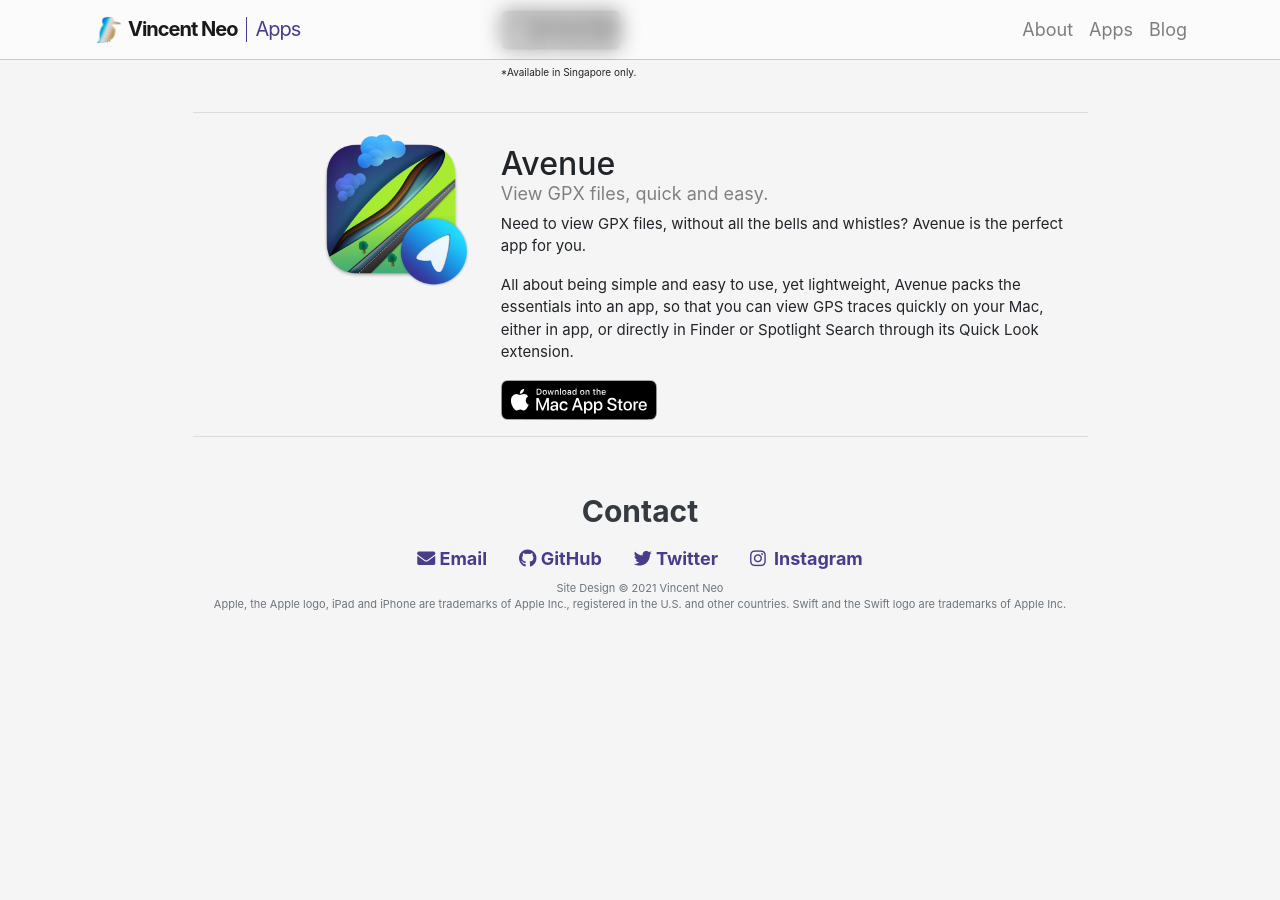
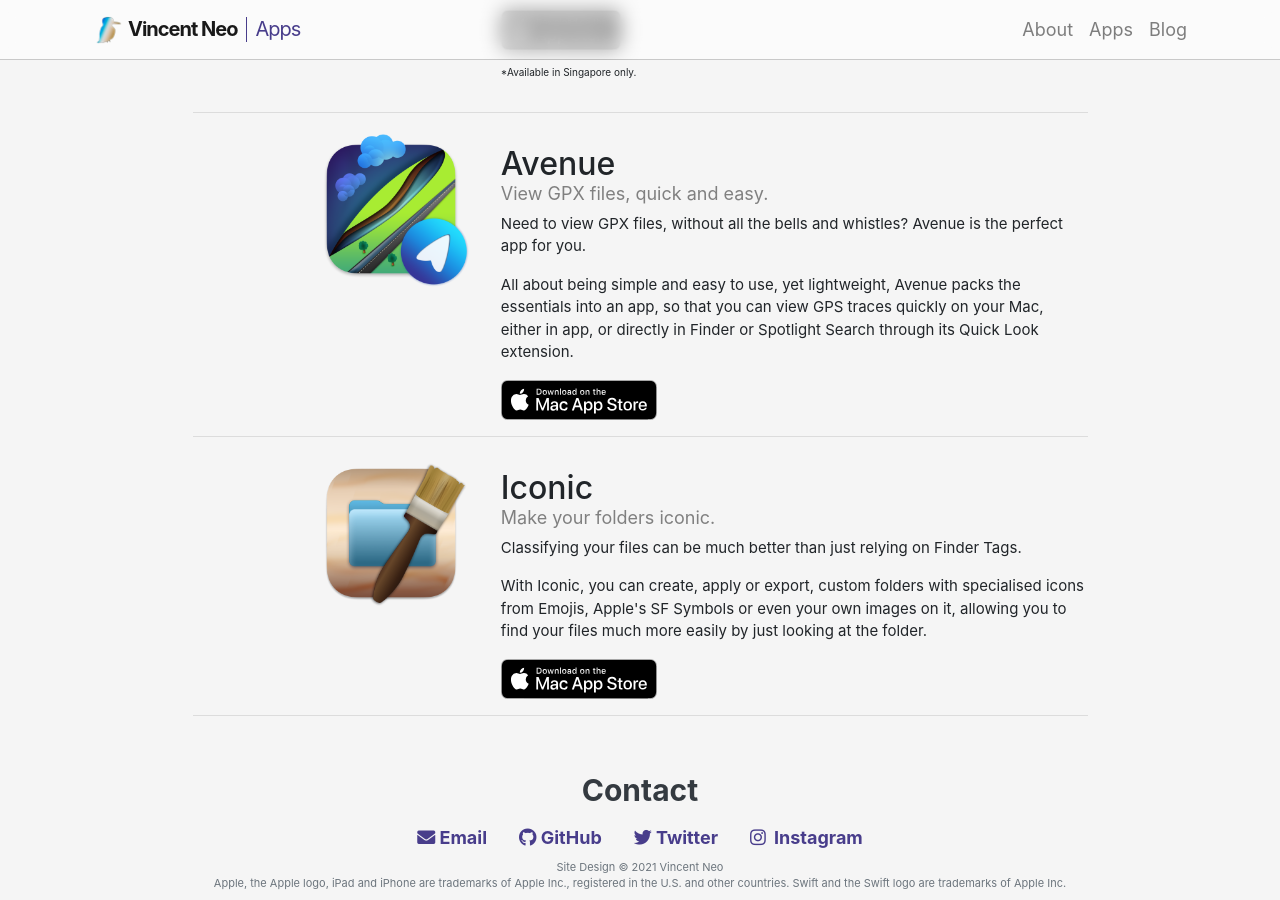
Before and after one commit to vincentneo/vincentneo.github.io, a Jekyll site: the page apps.html, which Jekyll copies as it is, in a window 1280 px wide and 900 px high, scrolled down 883 px. Built offline with Jekyll 4.4.1, drawn with Linux system fonts in a browser that asks for light colours; before the commit the page ends 1504 px from its top, so only the background shows below that.

Commit message:
Update apps.html

```diff
--- a/apps.html
+++ b/apps.html
@@ -153,6 +153,21 @@
 					</div>
 				</div>
 				<hr/>
+				<div class="row">
+					<div class="col-sm-4 text-sm-right">
+						<img class="img-fluid appIcn " src="images/AppIcons/Iconic.png"/>
+					</div>
+					<div class="col-sm-8 text-left">
+						<h2 class="pt-sm-3">Iconic</h2>
+						<h5 class="appSubtitle">Make your folders iconic.</h5>
+						<p class="appText">Classifying your files can be much better than just relying on Finder Tags.</p>
+						<p class="appText">With Iconic, you can create, apply or export, custom folders with specialised icons from Emojis, Apple's SF Symbols or even your own images on it, allowing you to find your files much more easily by just looking at the folder.</p>
+						<a href="https://apps.apple.com/sg/app/iconic/id1582751983?mt=12"><img
+							class="imgSunlightAppStore" src="images/mac-appstore-black.svg" alt="app store badge" /></a>
+
+					</div>
+				</div>
+				<hr/>
 				<br/>
 
             </div>
```
